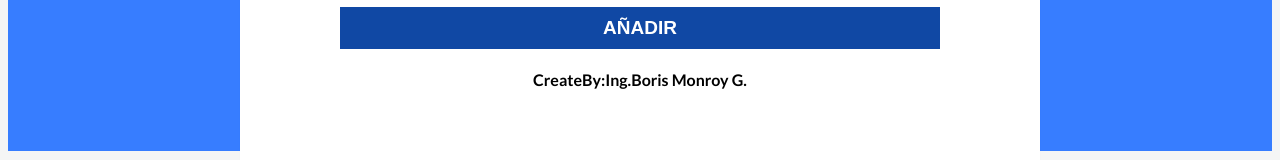
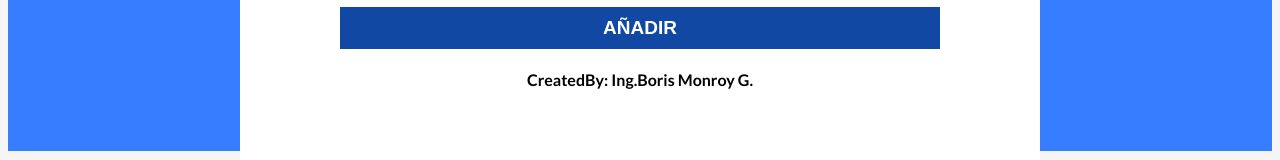
Before and after one commit to borismg04/Wallet-Budget, a React (Vite) app: page / in a window 1280 px wide. Shown: the part 327-487 px from the top of the page. Built offline with nearby package versions, Linux system fonts and the light colour scheme.

Commit message:
ortografia

```diff
--- a/src/components/NewBudget.jsx
+++ b/src/components/NewBudget.jsx
@@ -36,7 +36,7 @@ const NewBudget = ({presupuesto,setPresupuesto}) => {
 
         {mensaje && <Message tipo='error'>{mensaje}</Message>}
 
-      <h4>CreateBy:Ing.Boris Monroy G.</h4>
+      <h4>CreatedBy: Ing.Boris Monroy G.</h4>
       </form>
     </div>
   )
```
